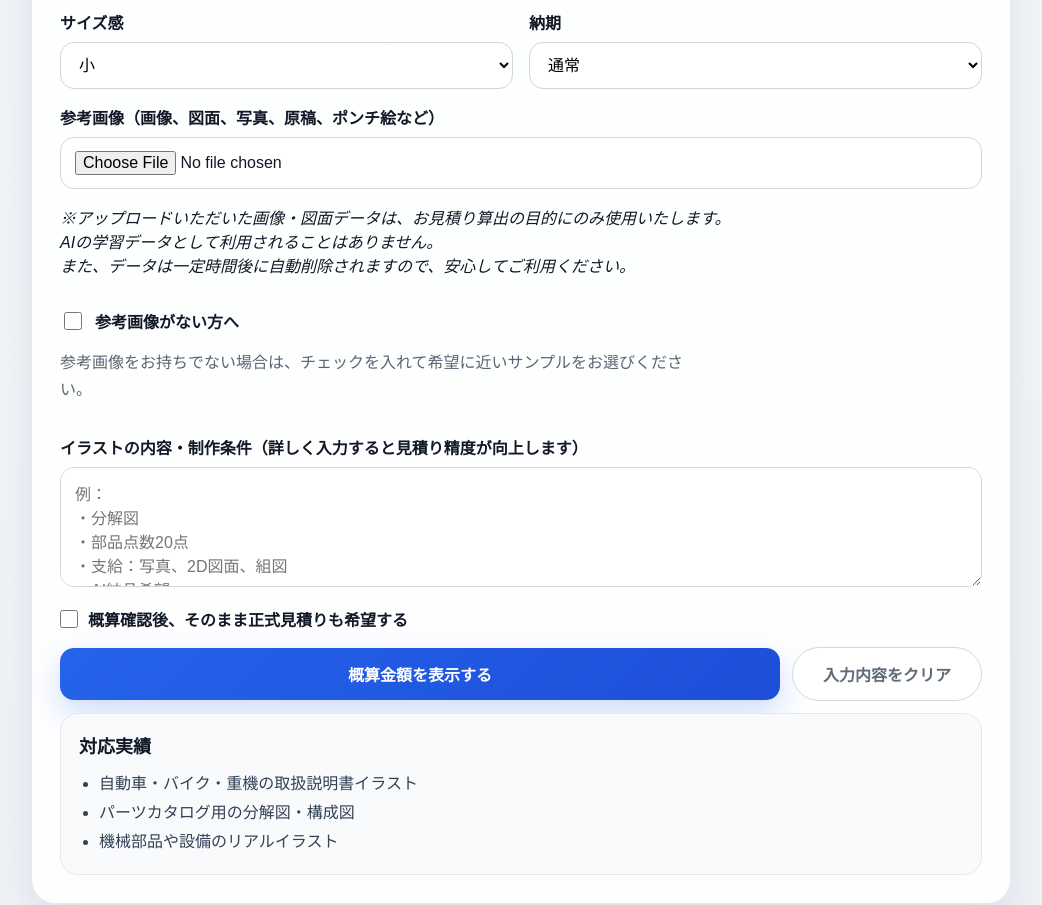
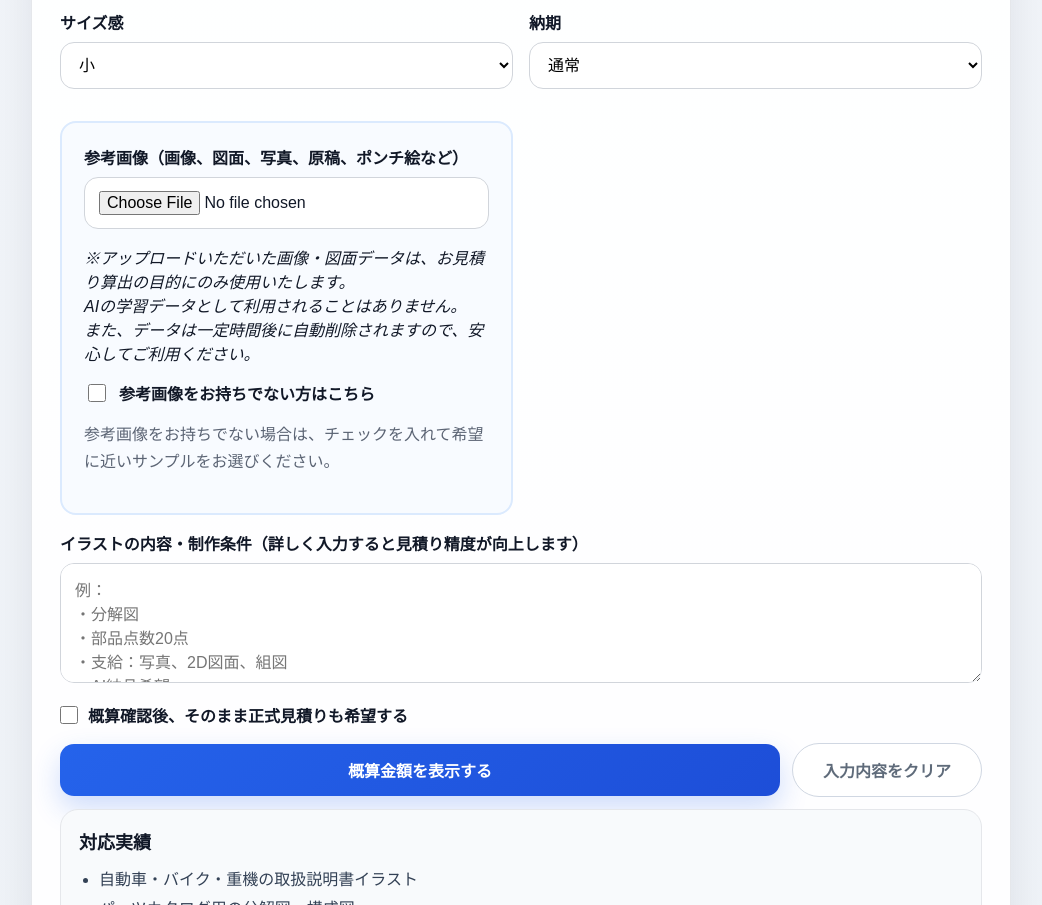
Before and after one commit to k-hioki-source/ai-estimate, a Next.js app: page / in a window 1280 px wide. Shown: the part 2160-3065 px from the top of the page, without its empty margins (119-1161 px from the left). Built offline with nearby package versions, Linux system fonts and the light colour scheme.

Commit message:
Update EstimateForm.tsx

```diff
--- a/components/EstimateForm.tsx
+++ b/components/EstimateForm.tsx
@@ -637,7 +637,7 @@ async function handleFormalQuoteRequest() {
                 <option value="rush">特急</option>
               </select>
             </div>
-
+   <div className="imageSection">
   <div className="gridSpan2">
   <label htmlFor="image">参考画像（画像、図面、写真、原稿、ポンチ絵など）</label>
   <input
@@ -673,7 +673,7 @@ async function handleFormalQuoteRequest() {
       checked={showSamplePanel}
       onChange={(e) => setShowSamplePanel(e.target.checked)}
     />
-    <span>参考画像がない方へ</span>
+    <span>参考画像をお持ちでない方はこちら</span>
   </label>
 
   <p className="muted compactText">
@@ -708,7 +708,7 @@ async function handleFormalQuoteRequest() {
       ) : null}
     </>
   ) : null}
-</div>
+</div></div>
 </div>
           <div>
             <label htmlFor="notes">イラストの内容・制作条件（詳しく入力すると見積り精度が向上します）</label>
```
